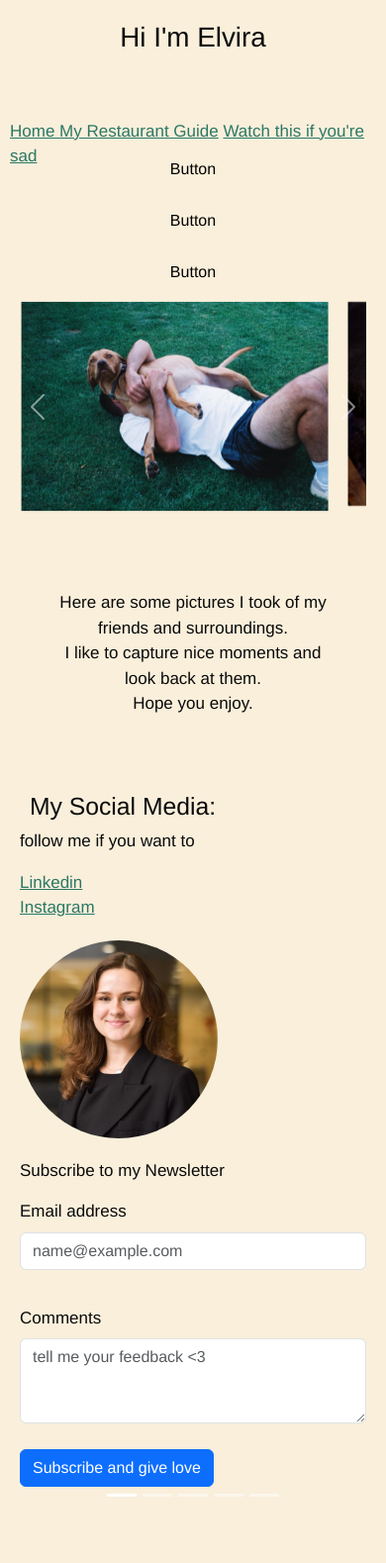
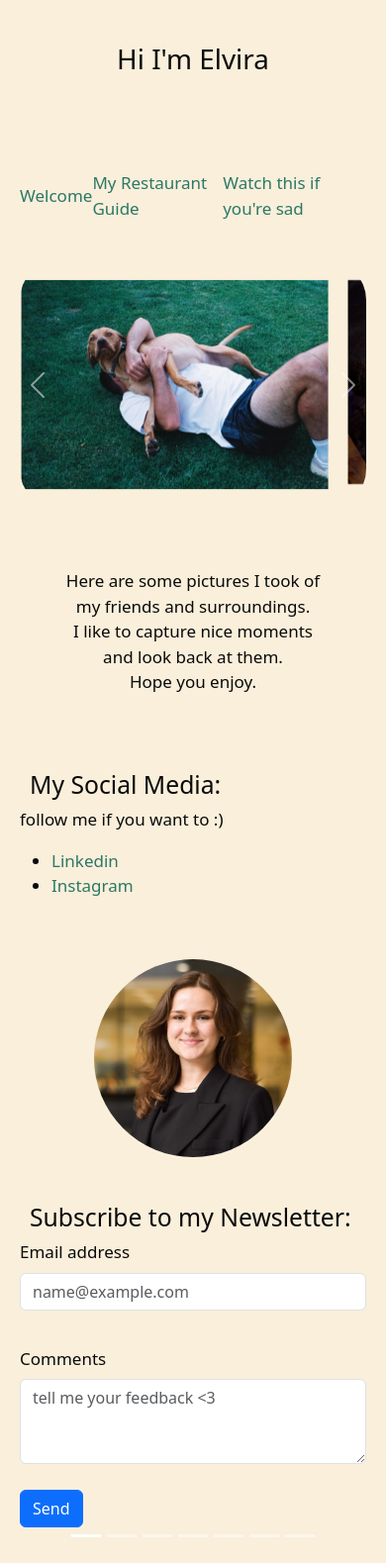
Before and after one commit to ElviraMarti/my-profile6, a plain HTML site: page index.html in a window 390 px wide. Shown: the whole page at 99% size. Before the commit the page ends 1538 px from the top, so only its background shows below. Drawn offline with nearby package versions, Linux system fonts and the light colour scheme; files whose address does not match are found by name.

Commit message:
Add files via upload

```diff
--- a/index.html
+++ b/index.html
@@ -10,11 +10,6 @@
 
 		<link href="https://cdn.jsdelivr.net/npm/bootstrap@5.3.3/dist/css/bootstrap.min.css" rel="stylesheet" integrity="sha384-QWTKZyjpPEjISv5WaRU9OFeRpok6YctnYmDr5pNlyT2bRjXh0JMhjY6hW+ALEwIH" crossorigin="anonymous">
 		<meta name="viewport" content="width=device-width, initial-scale=1">
-
-		<link rel="preconnect" href="https://fonts.googleapis.com">
-		<link rel="preconnect" href="https://fonts.gstatic.com" crossorigin>
-		<link href="https://fonts.googleapis.com/css2?family=EB+Garamond:ital,wght@0,400..800;1,400..800&display=swap" rel="stylesheet">
-
 	</head>
 
 	<body>
@@ -25,26 +20,15 @@
 		<br>
 
 		<div>
-			<a href="file:///C:/Users/elvir/OneDrive/Dokumente/Ehl/BOSC6/Create%20your%20digital%20stratup/elvi.html#/" target="_blank">
-				<i class="Restaurant Guide"></i> Home </a>
-			<a href="https://www.juliusberlin.de/" target="_blank">
-				<i class="Restaurant Guide"></i> My Restaurant Guide</a>
+			<div class= "welcome">
+				<a href="file:///C:/Users/elvir/OneDrive/Dokumente/Ehl/BOSC6/Create%20your%20digital%20stratup/index.html#/" target="_blank">
+					<i class="welcome"></i> Welcome </a>
+				<a href="https://maps.app.goo.gl/Z8kW6Auv6ha1gxQY8" target="_blank">
+					<i class="welcome"></i> My Restaurant Guide</a>
 				<a href="https://www.youtube.com/watch?v=Tcx6YyXvvRI" target="_blank">
-				<i class="Restaurant Guide"></i> Watch this if you're sad</a>
-
-		</div>
-
-
-		<div class="header">
-  			<div class="d-flex justify-content-center">
-				<div class="d-grid gap-3 d-md-block">
-				  <button class="btn btn-primary" type="button">Button</button>
-				  <button class="btn btn-primary" type="button">Button</button>
-				  <button class="btn btn-primary" type="button">Button</button>
+					<i class="welcome"></i> Watch this if you're sad</a>
 			</div>
 		</div>
-		</div>
-
 
 
 		<div id="carouselExampleIndicators" class="carousel slide">
@@ -54,25 +38,27 @@
 		    <button type="button" data-bs-target="#carouselExampleIndicators" data-bs-slide-to="2" aria-label="Slide 3"></button>
 		    <button type="button" data-bs-target="#carouselExampleIndicators" data-bs-slide-to="3" aria-label="Slide 4"></button>
 		    <button type="button" data-bs-target="#carouselExampleIndicators" data-bs-slide-to="4" aria-label="Slide 5"></button>
+		    <button type="button" data-bs-target="#carouselExampleIndicators" data-bs-slide-to="5" aria-label="Slide 6"></button>
+		    <button type="button" data-bs-target="#carouselExampleIndicators" data-bs-slide-to="6" aria-label="Slide 7"></button>
 		</div>
 
 
 		<div id="carouselExample" class="carousel slide"data-bs-ride="carousel">
 		  <div class="carousel-inner">
 		    <div class="carousel-item active">
-		      <img src="C:\Users\elvir\OneDrive\Dokumente\Ehl\BOSC6\Create your digital stratup\pictures\Jimmy.jpg" class="d-block w-100" alt="Jimmy">
+		      <img src="C:\Users\elvir\OneDrive\Dokumente\Ehl\BOSC6\Create your digital stratup\pictures\jimmy.jpg" class="d-block w-100" alt="Jimmy">
 		    </div>
 		   	<div class="carousel-item">
-		      <img src="C:\Users\elvir\OneDrive\Dokumente\Ehl\BOSC6\Create your digital stratup\pictures\Josef.jpg" class="d-block w-100" alt="Josef">
+		      <img src="C:\Users\elvir\OneDrive\Dokumente\Ehl\BOSC6\Create your digital stratup\pictures\josef.jpg" class="d-block w-100" alt="Josef">
 		    </div>
 		    <div class="carousel-item">
-		      <img src="C:\Users\elvir\OneDrive\Dokumente\Ehl\BOSC6\Create your digital stratup\pictures\Sommer in Berlin.jpg" class="d-block w-100" alt="Sommer in Berlin">
+		      <img src="C:\Users\elvir\OneDrive\Dokumente\Ehl\BOSC6\Create your digital stratup\pictures\berlin.jpg" class="d-block w-100" alt="Sommer in Berlin">
 		    </div>
 		    <div class="carousel-item">
-		      <img src="C:\Users\elvir\OneDrive\Dokumente\Ehl\BOSC6\Create your digital stratup\pictures\Daria.jpg" class="d-block w-100" alt="Daria">
+		      <img src="C:\Users\elvir\OneDrive\Dokumente\Ehl\BOSC6\Create your digital stratup\pictures\daria.jpg" class="d-block w-100" alt="Daria">
 		    </div>
 		    <div class="carousel-item">
-		      <img src="C:\Users\elvir\OneDrive\Dokumente\Ehl\BOSC6\Create your digital stratup\pictures\lille bakery.jpg"class="d-block w-100" alt="lille bakery">
+		      <img src="C:\Users\elvir\OneDrive\Dokumente\Ehl\BOSC6\Create your digital stratup\pictures\lille.jpg"class="d-block w-100" alt="lille bakery">
 		    </div>
 		    <div class="carousel-item">
 		      <img src="C:\Users\elvir\OneDrive\Dokumente\Ehl\BOSC6\Create your digital stratup\pictures\mirror.jpg"class="d-block w-100" alt="me">
@@ -81,7 +67,7 @@
 		      <img src="C:\Users\elvir\OneDrive\Dokumente\Ehl\BOSC6\Create your digital stratup\pictures\mountains.jpg"class="d-block w-100" alt="Mountains">
 		    </div>
 		    <div class="carousel-item">
-		      <img src="C:\Users\elvir\OneDrive\Dokumente\Ehl\BOSC6\Create your digital stratup\pictures\Sommer in Berlin.jpg"class="d-block w-100" alt="Skiing">
+		      <img src="C:\Users\elvir\OneDrive\Dokumente\Ehl\BOSC6\Create your digital stratup\pictures\skiing.jpg"class="d-block w-100" alt="Skiing">
 		    </div>
 		    <div class="carousel-item">
 		      <img src="C:\Users\elvir\OneDrive\Dokumente\Ehl\BOSC6\Create your digital stratup\pictures\pool.jpg"class="d-block w-100" alt="Pool">
@@ -112,14 +98,20 @@
 
 		<div>
 			<h2>My Social Media:</h2>
-			<p>follow me if you want to</p>
+			<p>follow me if you want to :) </p>
+			<ul>
+				<li>
 					<a href="https://www.linkedin.com/in/elvira-marti-6a43551ba/" target="_blank">
     					<i class="fab fa-linkedin-in"></i> Linkedin
 					</a>
-			<br>
+				</li>
+				<li>
 	  				<a href="https://www.instagram.com/andora_em/" target="_blank">
 	  					<i class="fab fa-instagram"></i> Instagram
 	      			</a>
+	      		</li>
+			</ul>
+
 	      	<br>
 		</div>
 
@@ -128,9 +120,10 @@
 	  		<img src="C:\Users\elvir\OneDrive\Dokumente\Ehl\BOSC6\Create your digital stratup\pictures\Me.jpeg" alt="a beautiful girl">
 	  	</div>
 
+	   <br>
 
 	    <div class="mb-3">
-	    	<p>Subscribe to my Newsletter</p>
+	    	<h2>Subscribe to my Newsletter:</h2>
 		  <label for="exampleFormControlInput1" class="form-label">Email address</label>
 		  <input type="email" class="form-control" id="exampleFormControlInput1" placeholder="name@example.com">
 		</div>
@@ -138,11 +131,9 @@
 		  <label for="exampleFormControlTextarea1" class="form-label">Comments</label>
 		  <textarea class="form-control" id="exampleFormControlTextarea1" rows="3" placeholder="tell me your feedback <3"></textarea>
 		<br>
-		<button type="button" class="btn btn-primary">Subscribe and give love</button>
+		<button type="button" class="btn btn-primary">Send</button>
 
 		</div>
-
-
 
 	</body>
 
--- a/style.css
+++ b/style.css
@@ -1,60 +1,48 @@
 body {
     color: rgb(10, 10, 10) !important;
     background-color: #F9EFDB !important;
-    font-family: Helvetica, Arial, sans-serif !important;
+    font-family: 'Montserrat', !important;
     font-size: 17px !important;
-    text-align: left; !important;
+    text-align: left !important;
 }
 
-h1, h2, h3{
+h1, h2, h3 {
     text-align: left;
     color: rgb(10, 10, 10);
     margin: 10px;
 }
 
-h1{
-
-	font-size: 48px;
+h1 {
+    font-size: 52px;
 }
 
-h2{
+h2 {
     font-size: 24px;
     font-weight: lighter;
 }
 
-h3{
+h3 {
     font-size: 12px;
+    font-weight: lighter;
 }
 
-a{
+a {
     color: #2C7865 !important;
     transition: color 0.3s ease;
-
+    text-decoration: none !important;
 }
 
-a:hover{
-	color: #FF9800 !important;
-	text-decoration: none;
+a:hover {
+    color: deeppink !important;
+    text-decoration: underline !important;
 }
 
-// <uniquifier>: Use a unique and descriptive class name
-// <weight>: Use a value from 400 to 800
-
-.eb-garamond-<uniquifier> {
-  font-family: "EB Garamond", serif;
-  font-optical-sizing: auto;
-  font-weight: <400>;
-  font-style: normal;
+div {
+    padding: 10px;
+    border-radius: 40px;
 }
 
-
-
-div{
-	padding: 10px;
-	border-radius: 4px;
-}
-
-.hello{
+.hello {
     text-align: center;
     padding: 50px;
 }
@@ -65,16 +53,29 @@ div{
     border-radius: 50%;
 }
 
-.d-grid .btn{
+.perfect-circle {
+    display: flex;
+    justify-content: center;
+    align-items: center;
+}
+
+.d-grid .btn {
     text-align: center;
     background-color: #F9EFDB ;
     border: none;
     color: black;
 }
 
-.header{
-  height: 10vh;
+.header {
+    height: 15vh;
     display: flex;
     justify-content: center;
     align-items: center;
+    text-align: center;
 }
+
+.welcome {
+    display: flex;
+    justify-content: space-around;
+    align-items: center;
+}
```
Lines whose indentation alone changed are shown as unchanged.
